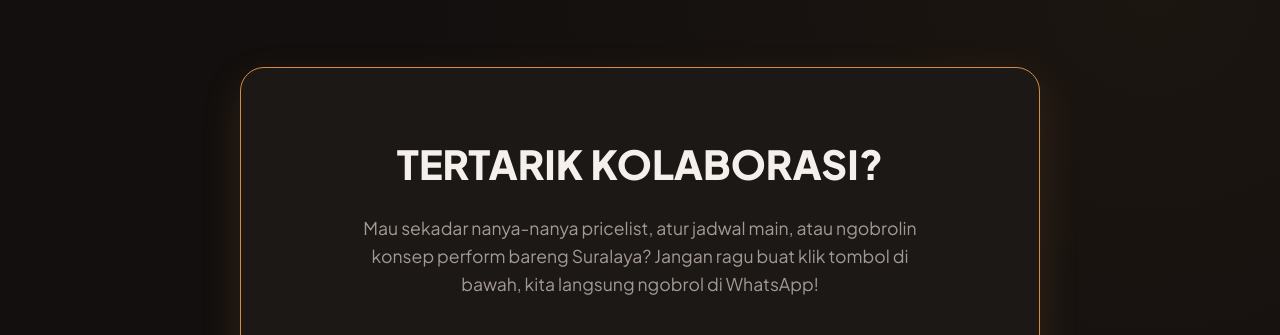
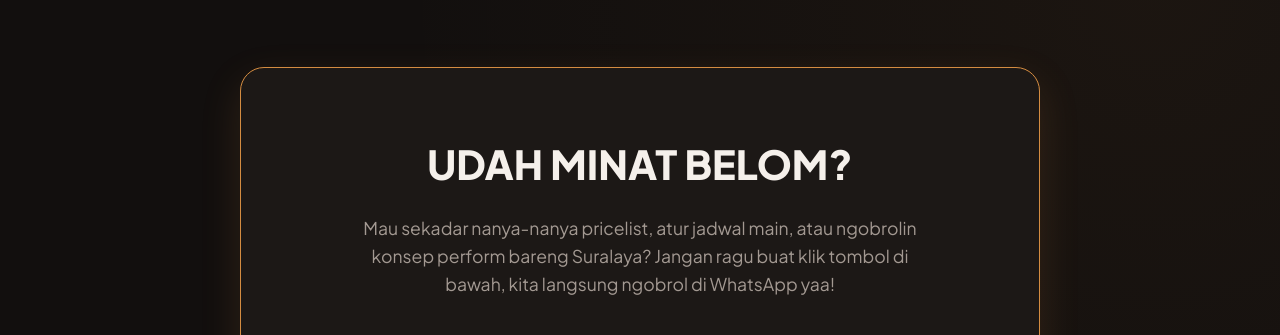
Before and after one commit to alifamahar/suralaya, a plain HTML site: page index.html in a window 1280 px wide. Shown: the part 3640-3975 px from the top of the page. Drawn offline with Linux system fonts and the light colour scheme.

Commit message:
Update index.html

```diff
--- a/index.html
+++ b/index.html
@@ -1199,8 +1199,8 @@
         <!-- Call to Action / Hubungi Kami -->
         <section id="contact-cta">
             <div class="cta-box">
-                <h2>Tertarik Kolaborasi?</h2>
-                <p>Mau sekadar nanya-nanya pricelist, atur jadwal main, atau ngobrolin konsep perform bareng Suralaya? Jangan ragu buat klik tombol di bawah, kita langsung ngobrol di WhatsApp!</p>
+                <h2>Udah minat belom?</h2>
+                <p>Mau sekadar nanya-nanya pricelist, atur jadwal main, atau ngobrolin konsep perform bareng Suralaya? Jangan ragu buat klik tombol di bawah, kita langsung ngobrol di WhatsApp yaa!</p>
                 <a href="https://wa.me/6283877948159" target="_blank" class="btn btn-primary cta-btn">
                     <i class="fa-brands fa-whatsapp"></i> Chat Kita Sekarang
                 </a>
```
